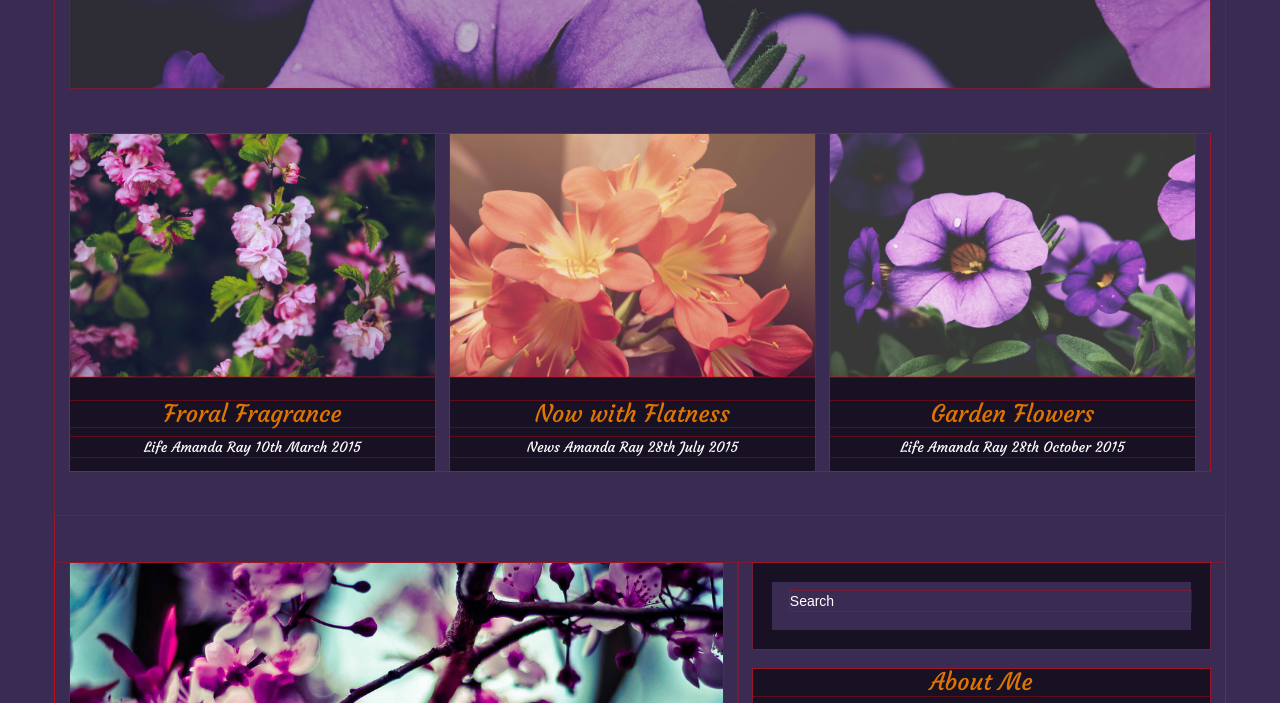
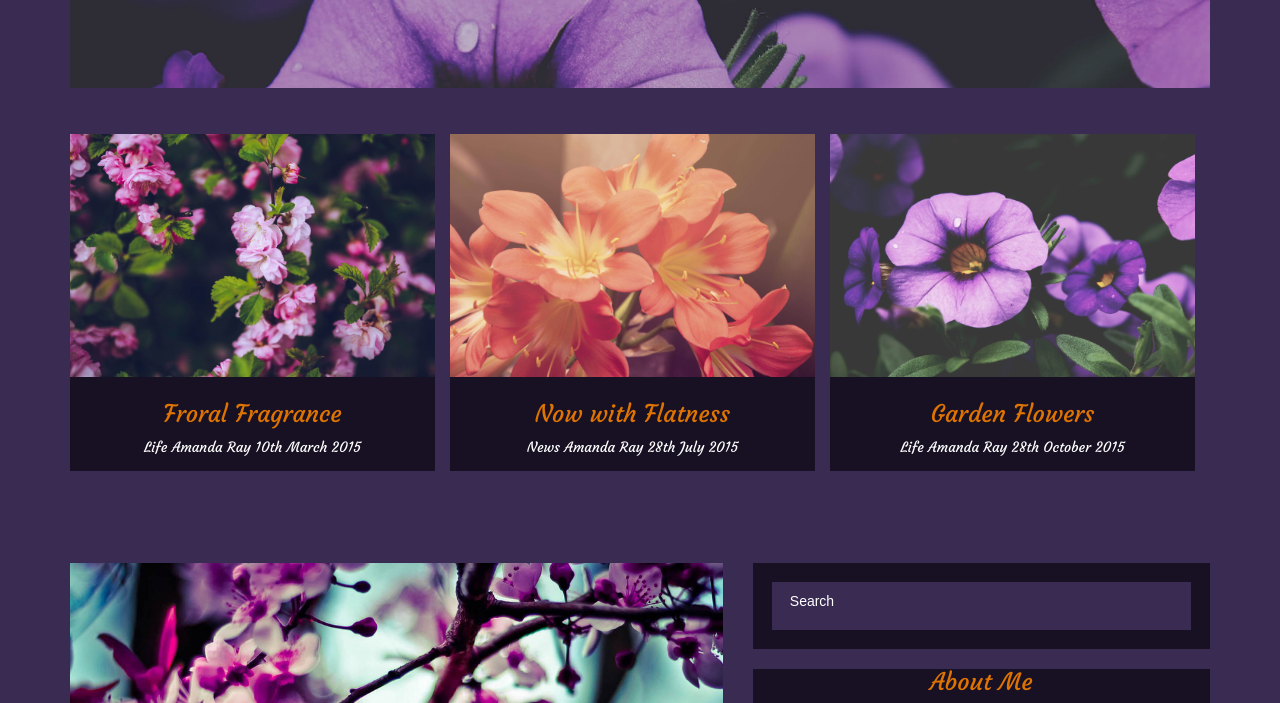
Before and after one commit to PatriciaMendozas/2un_responsive_blog, a plain HTML site: page index.html in a window 1280 px wide. Shown: the part 285-988 px from the top of the page. Drawn offline with nearby package versions, Linux system fonts and the light colour scheme.

Commit message:
ahora si sin linea

```diff
--- a/css/main.css
+++ b/css/main.css
@@ -1,6 +1,6 @@
-* {
-  outline: 1px solid rgba(255, 0, 0, 0.3); }
-
+/**{
+	outline:1px solid rgba(255,0,0,0.3);
+}*/
 h1, h2, h3 {
   font-family: "Courgette", sans-serif;
   color: #DF7401; }
```
Also changed, not shown: 1 other file.
